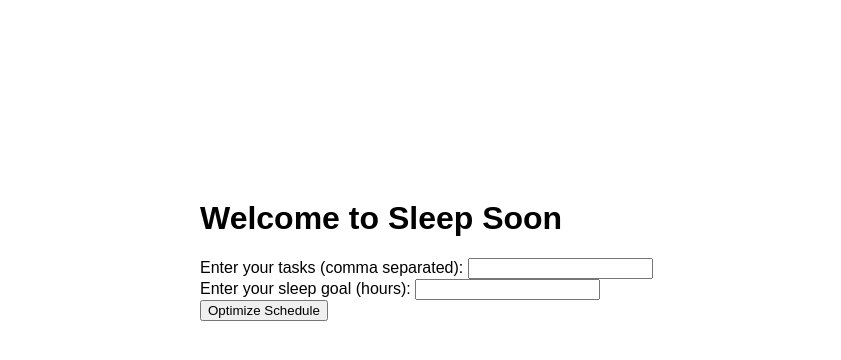
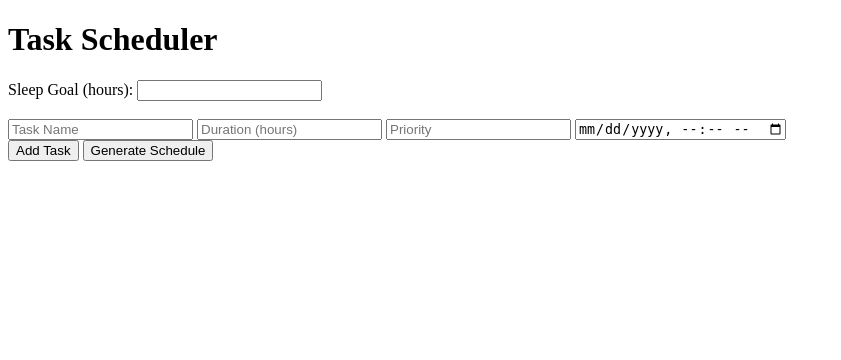
Before and after one commit to kyleenax/sleep-soon-clone, a Flask app: page / in a window 1280 px wide. Shown: the top 360 px of the page, without its empty margins (0-841 px from the left). Run offline with Flask 3, Linux system fonts and the light colour scheme.

Commit message:
Update index.html
changed html file

```diff
--- a/templates/index.html
+++ b/templates/index.html
@@ -2,21 +2,73 @@
 <html lang="en">
 <head>
     <meta charset="UTF-8">
-    <meta name="viewport" content="width=device-width, initial-scale=1.0">
-    <title>Sleep Soon</title>
-    <link rel="stylesheet" href="{{ url_for('static', filename='style.css') }}">
+    <title>Task Scheduler</title>
 </head>
 <body>
-    <h1>Welcome to Sleep Soon</h1>
-    <form id="scheduleForm">
-        <label for="tasks">Enter your tasks (comma separated):</label>
-        <input type="text" id="tasks" name="tasks" required>
-        <br>
-        <label for="sleep_goal">Enter your sleep goal (hours):</label>
-        <input type="number" id="sleep_goal" name="sleep_goal" required>
-        <br>
-        <input type="submit" value="Optimize Schedule">
+    <h1>Task Scheduler</h1>
+    <form id="taskForm">
+        <label for="sleepGoal">Sleep Goal (hours):</label>
+        <input type="number" id="sleepGoal" name="sleepGoal" required><br><br>
+
+        <div id="tasks">
+            <div class="task">
+                <input type="text" name="name[]" placeholder="Task Name" required>
+                <input type="number" name="duration[]" placeholder="Duration (hours)" required>
+                <input type="number" name="priority[]" placeholder="Priority" required>
+                <input type="datetime-local" name="deadline[]">
+            </div>
+        </div>
+
+        <button type="button" onclick="addTask()">Add Task</button>
+        <button type="submit">Generate Schedule</button>
     </form>
-    <script src="{{ url_for('static', filename='script.js') }}"></script>
+
+    <div id="result"></div>
+
+    <script>
+        function addTask() {
+            const tasksDiv = document.getElementById('tasks');
+            const newTask = tasksDiv.firstElementChild.cloneNode(true);
+            tasksDiv.appendChild(newTask);
+        }
+
+        document.getElementById('taskForm').onsubmit = function(e) {
+            e.preventDefault();
+            const formData = new FormData(e.target);
+            const data = {
+                sleep_goal: formData.get('sleepGoal'),
+                tasks: []
+            };
+
+            const names = formData.getAll('name[]');
+            const durations = formData.getAll('duration[]');
+            const priorities = formData.getAll('priority[]');
+            const deadlines = formData.getAll('deadline[]');
+
+            for (let i = 0; i < names.length; i++) {
+                data.tasks.push({
+                    name: names[i],
+                    duration: parseFloat(durations[i]),
+                    priority: parseInt(priorities[i]),
+                    deadline: deadlines[i] || null
+                });
+            }
+
+            fetch('/schedule', {
+                method: 'POST',
+                headers: {
+                    'Content-Type': 'application/json',
+                },
+                body: JSON.stringify(data)
+            })
+            .then(response => response.json())
+            .then(data => {
+                document.getElementById('result').innerHTML = JSON.stringify(data, null, 2);
+            })
+            .catch(error => {
+                console.error('Error:', error);
+            });
+        };
+    </script>
 </body>
 </html>
```
